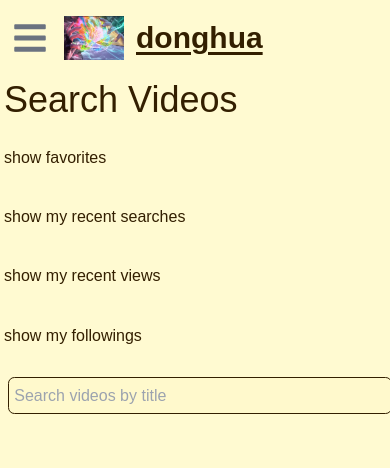
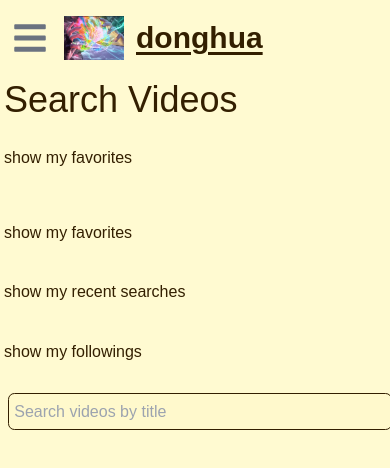
Before and after one commit to newlight77/dailymotion-next-app, a Next.js app: page / in a window 390 px wide. Shown: the top 468 px of the page. Built offline with nearby package versions, Linux system fonts and the light colour scheme.

Commit message:
refactoring(collapsable): refactor to use generic Collapsable component

```diff
--- a/src/app/page.tsx
+++ b/src/app/page.tsx
@@ -7,6 +7,7 @@ import Favorites, { FavoriteType } from '@/components/Favorites';
 import SearchHistory from '@/components/SearchHsitory';
 import ViewHistory, { LastView } from '@/components/ViewHistory';
 import Followings, { Following } from '@/components/Followings';
+import Collapsable from '@/components/Collapsable';
 
 
 const HomePage: React.FC = () => {
@@ -65,19 +66,27 @@ const HomePage: React.FC = () => {
             <h2 className='title text-4xl p-1 md:p-4'>Search Videos</h2>
 
             <div className="pb-4 pt-4 right-0 md:absolute md:z-100 md:p-2 md:m-1">
-                <Favorites onSelected={handleSelectFavorite} newFavorite={newToFavortie} />
+                <Collapsable title={'My favorites'} collapsedLabel={'show my favorites'}>
+                    <Favorites onSelected={handleSelectFavorite} newFavorite={newToFavortie} />
+                </Collapsable>
             </div>
             <div className='search'>
                 <div className='search-bar'>
                     <div className='history md:flex flex-wrap'>
                         <div className="basis-1/8 pt-2 md:w-1/4 sm:w-64">
-                            <SearchHistory onSelected={handleSelectSearchHistory} onAddToFavorite={handleAddSearchToFavorite} newKeywords={newToHsitory} />
+                            <Collapsable title={'My favorites'} collapsedLabel={'show my favorites'}>
+                                <SearchHistory onSelected={handleSelectSearchHistory} onAddToFavorite={handleAddSearchToFavorite} newKeywords={newToHsitory} />
+                            </Collapsable>
                         </div>
                         <div className="basis-1/8 pt-2 md:w-1/4 sm:w-64">
-                            <ViewHistory onSelected={handleSelectRecentView} onAddToFavorite={handleAddRecentViewToFavorite} onFollowOwner={handleAddViewToFollowingUser} newLastView={newToLastview} />
+                            <Collapsable title={'My recent searches'} collapsedLabel={'show my recent searches'}>
+                                <ViewHistory onSelected={handleSelectRecentView} onAddToFavorite={handleAddRecentViewToFavorite} onFollowOwner={handleAddViewToFollowingUser} newLastView={newToLastview} />
+                            </Collapsable>
                         </div>
                         <div className="basis-1/8 pt-2 md:w-1/4 sm:w-64">
-                            <Followings onSelected={handleSelectFollowing} newFollowing={newToFollowingFollowing} />
+                            <Collapsable title={'My last views'} collapsedLabel={'show my followings'}>
+                                <Followings onSelected={handleSelectFollowing} newFollowing={newToFollowingFollowing} />
+                            </Collapsable>
                         </div>
                     </div>
                     <SearchBar onSearch={handleSearch} newKeywords={newKeywords}/>
--- /dev/null
+++ b/src/components/Collapsable.tsx
@@ -0,0 +1,40 @@
+import React, { useEffect } from 'react';
+import { useLocalStorage } from '@/shared/useLocalStorage';
+import Link from 'next/link'
+
+interface CollapsableProps {
+    title: string,
+    collapsedLabel: string,
+    children: React.ReactNode;
+}
+
+const SearchHistory: React.FC<CollapsableProps> = ({ title, collapsedLabel, children }) => {
+    const [show, setShow] = React.useState(false)
+
+    const toggleShowHide = () => {
+        setShow(!show);
+    }
+
+    return (
+        <div className="p-1 md:gap-4 md:p-4 sm:p-1 sm:gap-1">
+            <div>
+                <div className="flex flex-row pb-4 items-center">
+                    <Link href={''} onClick={toggleShowHide}>
+                    { show ? <h3>{title}</h3> : <div>{collapsedLabel}</div> }
+                    </Link>
+                </div>
+                <div>
+                    {
+                        show ?
+                            <>{children}</>
+                        :
+                        <></>
+                    }
+                </div>
+            </div>
+
+        </div>
+    );
+};
+
+export default SearchHistory;
--- a/src/components/Favorites.tsx
+++ b/src/components/Favorites.tsx
@@ -31,7 +31,6 @@ export type FavoriteType = {
 const Favorites: React.FC<FavoritesProps> = ({ newFavorite, onSelected }) => {
     const [favorites, setFavorites] = useLocalStorage<FavoriteType[]>(`favorites`, FAVORITES);
     const [editMode, setEditMode] = useState(false);
-    const [show, setShow] = React.useState(false)
     const [data, setData] = React.useState('')
 
     const addOrUpdate = (favorite?: FavoriteType) => {
@@ -151,10 +150,6 @@ const Favorites: React.FC<FavoritesProps> = ({ newFavorite, onSelected }) => {
         setEditMode(editMode ? false : true);
     }
 
-    function toggleShowHide(): void {
-        setShow(show ? false : true);
-    }
-
     const sample = JSON.stringify(
     [
         {
@@ -175,19 +170,6 @@ const Favorites: React.FC<FavoritesProps> = ({ newFavorite, onSelected }) => {
     return (
         <div className='p-1 md:p-2 w-1/8'>
             <div>
-                <div className="flex flex-row md:gap-1 md:pt-4 items-center">
-                    <Link href={''} onClick={toggleShowHide}>
-                    { show ?
-                        <h3>My favorite titles</h3>
-                        :
-                        'show favorites'
-                    }
-                    </Link>
-                </div>
-            </div>
-            <div>
-                {
-                    show ?
                 <div className='items-center min-w-80 bg-secondary'>
                     <div className="pb-4">
                     <Link href={''} className="pr-4" onClick={toggleEditFavorites}>edit</Link>
@@ -270,9 +252,6 @@ const Favorites: React.FC<FavoritesProps> = ({ newFavorite, onSelected }) => {
                         ))}
                     </div>
                 </div>
-                    :
-                    <></>
-            }
             </div>
         </div>
     );
--- a/src/components/Followings.tsx
+++ b/src/components/Followings.tsx
@@ -26,7 +26,6 @@ export type Following = {
 
 const Followings: React.FC<ViewFollowingsProps> = ({ newFollowing }) => {
     const [followings, setFollowings] = useLocalStorage<Following[]>(`followings`, FOLLOWINGS);
-    const [show, setShow] = React.useState(false)
 
     const addNewFollowing = (following?: Following) => {
         if (following && followings) {
@@ -56,33 +55,11 @@ const Followings: React.FC<ViewFollowingsProps> = ({ newFollowing }) => {
         setFollowings([]);
     }
 
-    function toggleShowHide(): void {
-        setShow(show ? false : true);
-    }
-
     return (
         <div className="p-1 md:gap-4 md:p-4 sm:p-1 sm:gap-1">
-            <div>
-                <div className="flex flex-row pb-4 items-center">
-                    <Link href={''} onClick={toggleShowHide}>
-                    { show ? '' : 'show my followings' }
-                    </Link>
-                    { show ?
-                        <div className='gap-4'>
-                            <Link href={''} onClick={toggleShowHide}>
-                                <h3>My followings</h3>
-                            </Link>
-                            <Link className='pr-4' href={''} onClick={clearFollowings}>clear</Link>
-                            <Link className='pr-4' href={''} onClick={resetFollowings}>reset</Link>
-                        </div>
-                        :
-                        ''
-                    }
-                </div>
-            </div>
             <div className='items-center'>
                 <div>
-                    { show && followings ?.map(s => (
+                    { followings ?.map(s => (
                         <div key={s.uid} className="flex flex-row gap-4 items-center">
                             <Link href={''} className="basis-1/8" onClick={() => deleteFollowing(s.uid)}>
                                 delete
--- a/src/components/SearchHsitory.tsx
+++ b/src/components/SearchHsitory.tsx
@@ -15,7 +15,6 @@ type SearchKeywords = {
 
 const SearchHistory: React.FC<SearchBarProps> = ({ newKeywords, onSelected, onAddToFavorite }) => {
     const [history, setHistory] = useLocalStorage<SearchKeywords[]>(`search-history`, []);
-    const [show, setShow] = React.useState(false)
 
     const addToHistory = (newKeywords?: string) => {
         if (newKeywords && history) {
@@ -49,32 +48,9 @@ const SearchHistory: React.FC<SearchBarProps> = ({ newKeywords, onSelected, onAd
         setHistory([]);
     }
 
-    function toggleShowHide(): void {
-        setShow(show ? false : true);
-    }
-
     return (
         <div className="p-1 md:gap-4 md:p-4 sm:p-1 sm:gap-1">
             <div>
-                <div className="flex flex-row pb-4 items-center">
-                    <Link href={''} onClick={toggleShowHide}>
-                    { show ? '' : 'show my recent searches' }
-                    </Link>
-                    { show ?
-                        <div>
-                            <Link href={''} onClick={toggleShowHide}>
-                                <h3>My recent searches</h3>
-                            </Link>
-                            <Link href={''} onClick={clearHistory}>clear</Link>
-                        </div>
-                        :
-                        ''
-                    }
-                </div>
-            </div>
-            <div>
-                {
-                    show ?
                 <div>
                     <div>
                     { history?.map(s => (
@@ -92,9 +68,6 @@ const SearchHistory: React.FC<SearchBarProps> = ({ newKeywords, onSelected, onAd
                     ))}
                     </div>
                 </div>
-                    :
-                    <></>
-            }
             </div>
         </div>
     );
--- a/src/components/ViewHistory.tsx
+++ b/src/components/ViewHistory.tsx
@@ -20,7 +20,6 @@ export type LastView = {
 
 const ViewHistory: React.FC<ViewHistoryProps> = ({ newLastView, onSelected, onAddToFavorite, onFollowOwner }) => {
     const [history, setHistory] = useLocalStorage<LastView[]>(`view-history`, []);
-    const [show, setShow] = React.useState(false)
 
     const addToRecentViews = (lastView?: LastView) => {
         if (lastView && history) {
@@ -59,32 +58,11 @@ const ViewHistory: React.FC<ViewHistoryProps> = ({ newLastView, onSelected, onAd
         console.log('clear view history ', history);
     }
 
-    function toggleShowHide(): void {
-        setShow(show ? false : true);
-    }
-
     return (
         <div className="p-1 md:gap-4 md:p-4 sm:p-1 sm:gap-1">
-            <div>
-                <div className="flex flex-row pb-4 items-center">
-                    <Link href={''} onClick={toggleShowHide}>
-                    { show ? '' : 'show my recent views' }
-                    </Link>
-                    { show ?
-                        <div>
-                            <Link href={''} onClick={toggleShowHide}>
-                                <h3>My recent views</h3>
-                            </Link>
-                            <Link href={''} onClick={clearHistory}>clear</Link>
-                        </div>
-                        :
-                        ''
-                    }
-                </div>
-            </div>
             <div className='items-center'>
                 <div>
-                    { show && history ?.map(s => (
+                    { history ?.map(s => (
                         <div key={s.id} className="flex flex-row gap-4 items-center">
                             <Link href={''} className="basis-1/8" onClick={() => addToFavorites(s)}>
                                 add to favorite
```
Lines whose indentation alone changed are shown as unchanged.
